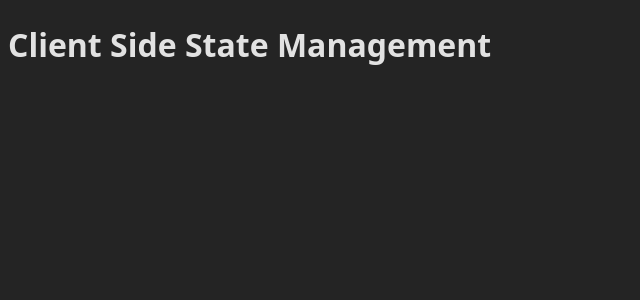
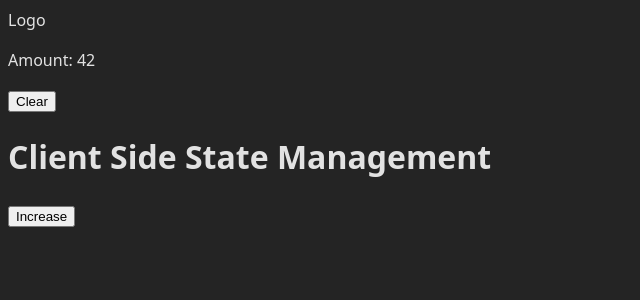
Before and after one commit to LarsGKodehode/sandefjord-2025-03-client-side-state-managment, a React (Vite) app: page / in a window 1280 px wide. Shown: the top 300 px of the page, without its empty margins (0-640 px from the left). Built offline with nearby package versions, Linux system fonts and the light colour scheme.

Commit message:
setup bearstore

```diff
--- a/src/App.jsx
+++ b/src/App.jsx
@@ -1,8 +1,20 @@
+import { Navbar } from "./components/Navbar/Navbar"
+import { useBearStore } from "./stores/bearStore/bearStore"
 
 function App() {
+  const increaseBearPopulation = useBearStore(
+    (store) => store.increaseBearPopulation
+  )
+
   return (
     <div>
+      <Navbar />
+
       <h1>Client Side State Management</h1>
+
+      <div>
+        <button onClick={increaseBearPopulation}>Increase</button>
+      </div>
     </div>
   )
 }
--- /dev/null
+++ b/src/components/Navbar/Navbar.jsx
@@ -0,0 +1,24 @@
+import { useBearStore } from "../../stores/bearStore/bearStore"
+
+export function Navbar() {
+  const removeAllBears = useBearStore((store) => store.removeAllBears)
+
+  return (
+    <header>
+      <div>Logo</div>
+
+      <div>
+        <BearCounter />
+        <button onClick={removeAllBears}>Clear</button>
+      </div>
+    </header>
+  )
+}
+
+function BearCounter() {
+  const {bears} = useBearStore()
+
+  return (
+    <p>Amount: {bears}</p>
+  )
+}
--- /dev/null
+++ b/src/stores/bearStore/bearStore.js
@@ -0,0 +1,15 @@
+import { create } from 'zustand'
+
+export const useBearStore = create((set) => {
+  return {
+    // Tilstand som blir lagret
+    bears: 42,
+    // Metoder for å endre disse verdiene
+    increaseBearPopulation: () => set((previousState) => {
+      return {
+        bears: previousState.bears + 1
+      }
+    }),
+    removeAllBears: () => set(() => ({bears: 0}))
+  }
+})
```
